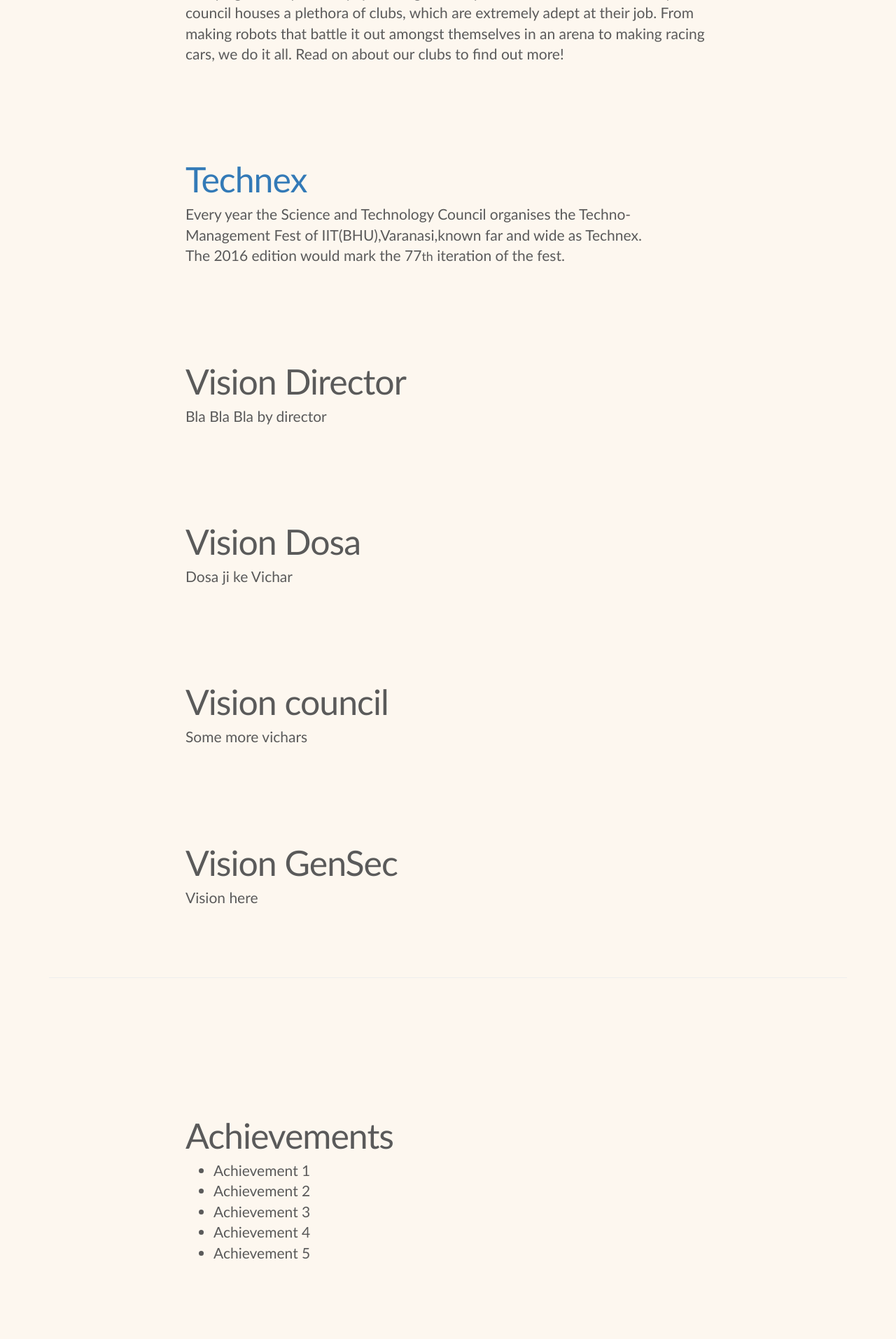
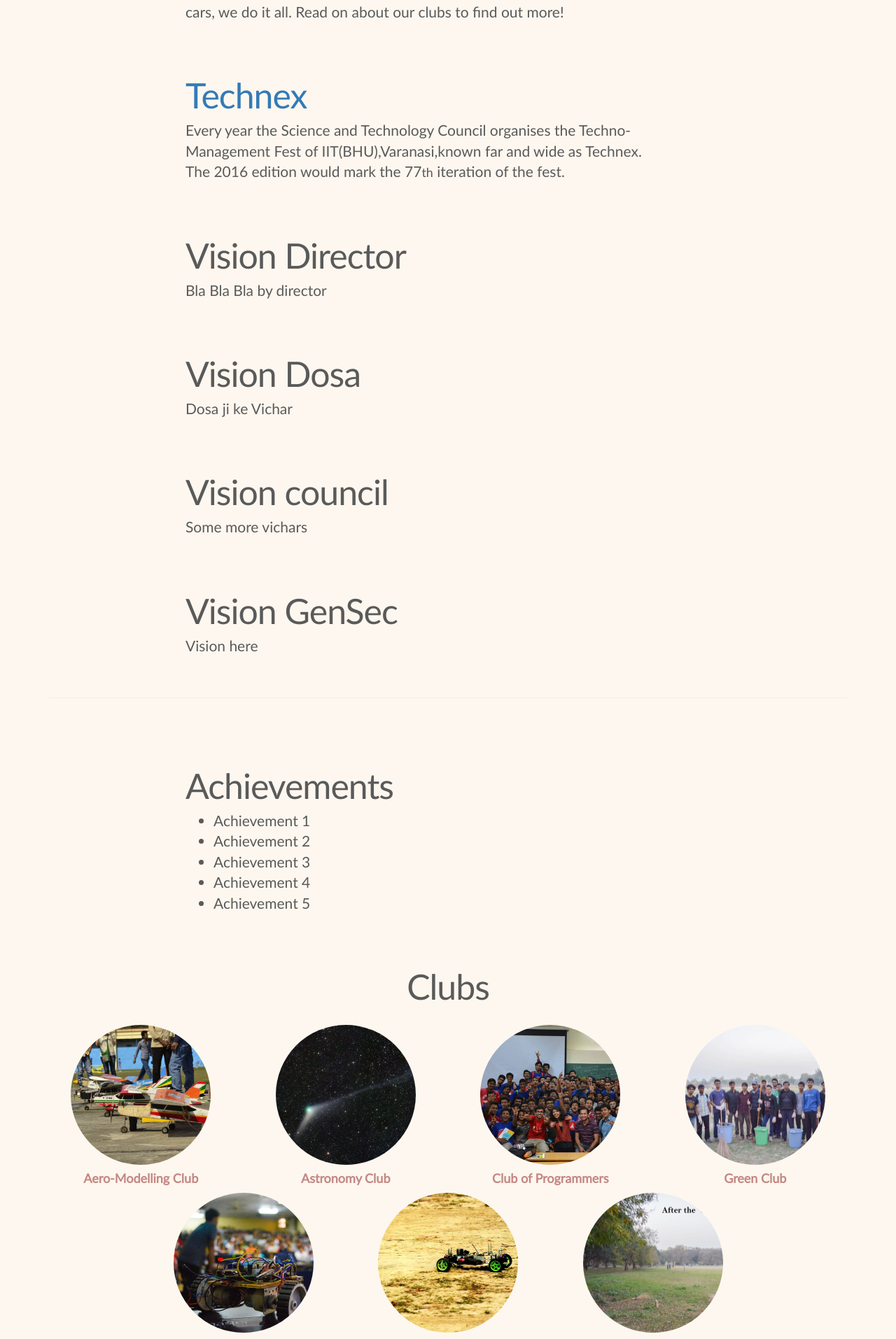
Before and after one commit to s0nskar/sntc, a Django app: page / in a window 1280 px wide. Shown: the part 1125-3039 px from the top of the page at 70% size. Run offline with Django 3.2, Linux system fonts and the light colour scheme; some libraries are stand-ins or nearby versions.

Commit message:
image path in css corrected

```diff
--- a/static/css/carousel.css
+++ b/static/css/carousel.css
@@ -82,7 +82,7 @@
 ------------------------- */
 
 .featurette-divider {
-  margin: 80px 0; /* Space out the Bootstrap <hr> more */
+  margin: 40px 0; /* Space out the Bootstrap <hr> more */
 }
 
 /* Thin out the marketing headings */
@@ -129,6 +129,6 @@
 
 @media (min-width: 992px) {
   .featurette-heading {
-    margin-top: 120px;
+    margin-top: 60px;
   }
 }
--- a/static/css/clubs.css
+++ b/static/css/clubs.css
@@ -1,41 +1,41 @@
 #amc>.circle-outer{
-	background-image: url(../images/aero_1.jpg);
+	background-image: url(images/aero_1.jpg);
 	background-position: 25%;
 	background-size: 150%;
 }
 
 #astro>.circle-outer{
-	background-image: url(../images/astro_1.jpg);
+	background-image: url(images/astro_1.jpg);
 	background-position: 25%;
 	background-size: 150%;
 }
 
 #cops>.circle-outer{
-	background-image: url(../images/cops_1.jpg);
+	background-image: url(images/cops_1.jpg);
 	background-position: 25%;
 	background-size: 150%;
 }
 
 #green>.circle-outer{
-	background-image: url(../images/green_4.jpg);
+	background-image: url(images/green_4.jpg);
 	background-position: 25%;
 	background-size: 150%;
 }
 
 #out>.circle-outer{
-	background-image: url(../images/green_3.jpg);
+	background-image: url(images/green_3.jpg);
 	background-position: 25%;
 	background-size: 150%;
 }
 
 #robo>.circle-outer{
-	background-image: url(../images/robo_1.jpg);
+	background-image: url(images/robo_1.jpg);
 	background-position: 25%;
 	background-size: 150%;
 }
 
 #sae>.circle-outer{
-	background-image: url(../images/sae_1.jpg);
+	background-image: url(images/sae_1.jpg);
 	background-position: 80%;
 	background-size: 150%;
 }
```
Also changed, not shown: static/css/images/green_circle.png (added).
